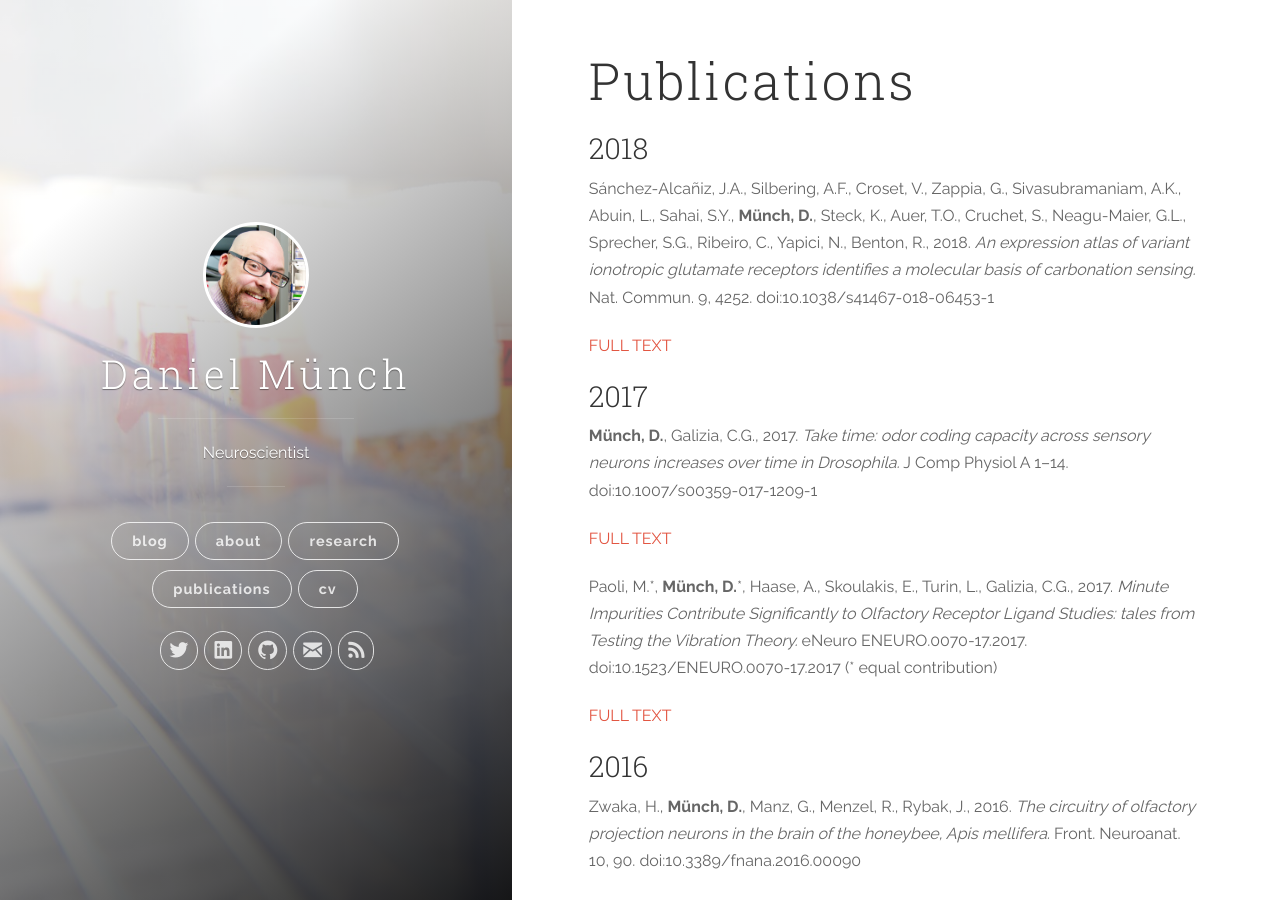
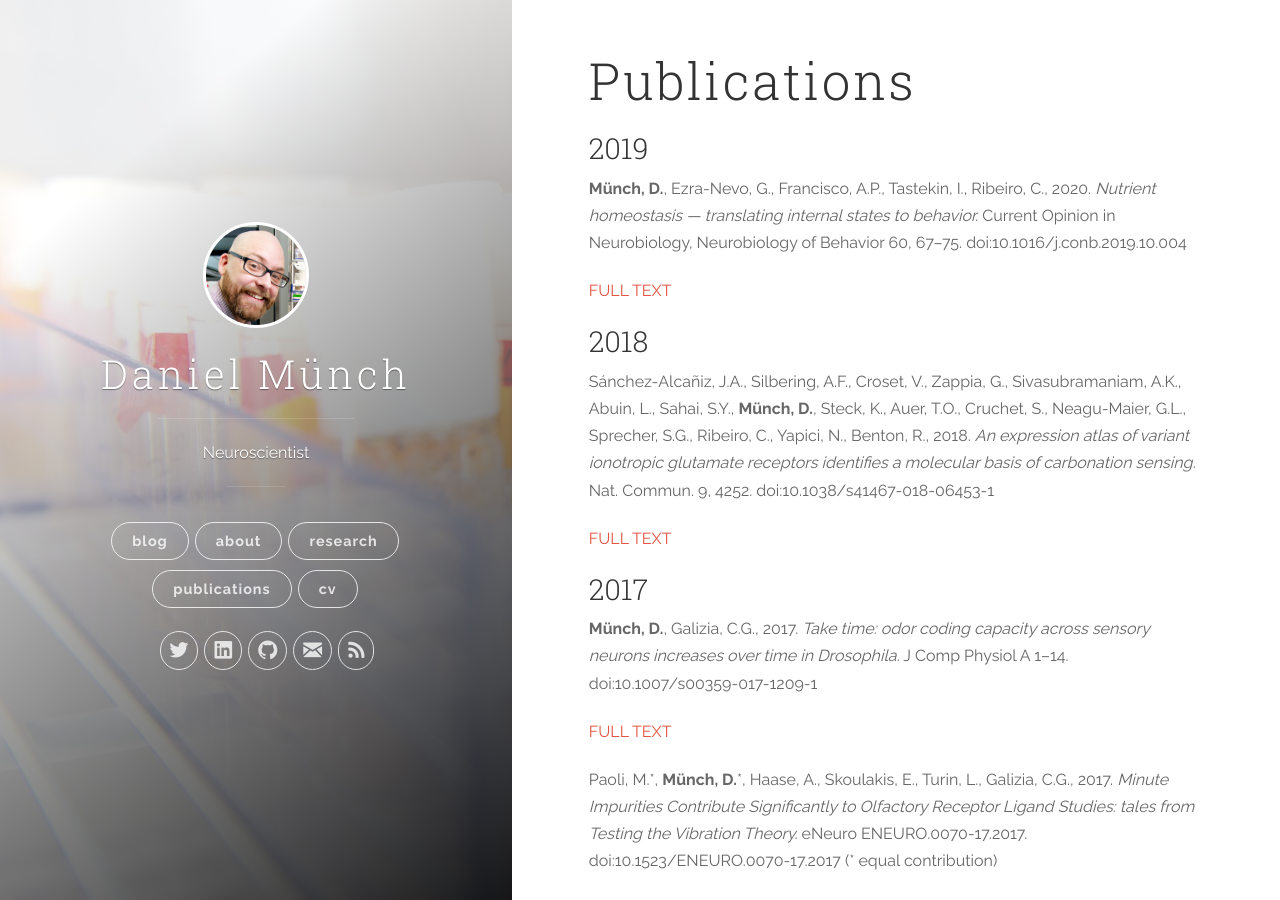
Before and after one commit to Dahaniel/dahaniel.github.io, a Jekyll site: the page built from publications.md, in a window 1280 px wide and 900 px high. Built offline with Jekyll 4.4.1, drawn with Linux system fonts in a browser that asks for light colours; nearby versions of some CDN libraries; comment, search, counter and statistics services are not loaded.

Commit message:
added recent publication

```diff
--- a/publications.md
+++ b/publications.md
@@ -11,6 +11,13 @@ permalink: /publications
 ---
 
 <script type='text/javascript' src='https://d1bxh8uas1mnw7.cloudfront.net/assets/embed.js'></script>
+
+### 2019
+<div data-badge-popover="right" data-badge-type="donut" data-doi="10.1016/j.conb.2019.10.004" data-hide-no-mentions="true" class="altmetric-embed"></div>
+
+**Münch, D.**, Ezra-Nevo, G., Francisco, A.P., Tastekin, I., Ribeiro, C., 2020. *Nutrient homeostasis — translating internal states to behavior.* Current Opinion in Neurobiology, Neurobiology of Behavior 60, 67–75. doi:10.1016/j.conb.2019.10.004
+
+[FULL TEXT](https://doi.org/10.1016/j.conb.2019.10.004)
 
 ### 2018
 <div data-badge-popover="right" data-badge-type="donut" data-doi="10.1038/s41467-018-06453-1" data-hide-no-mentions="true" class="altmetric-embed"></div>
```
